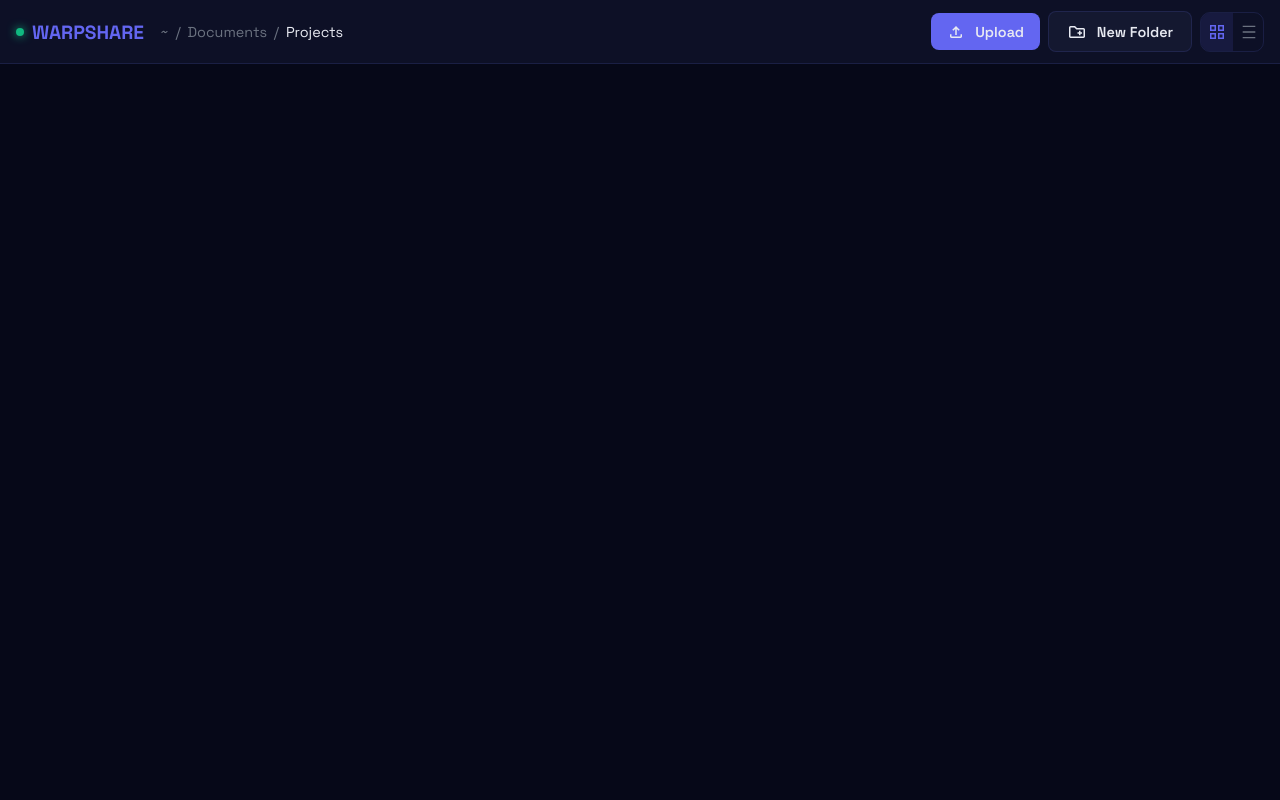
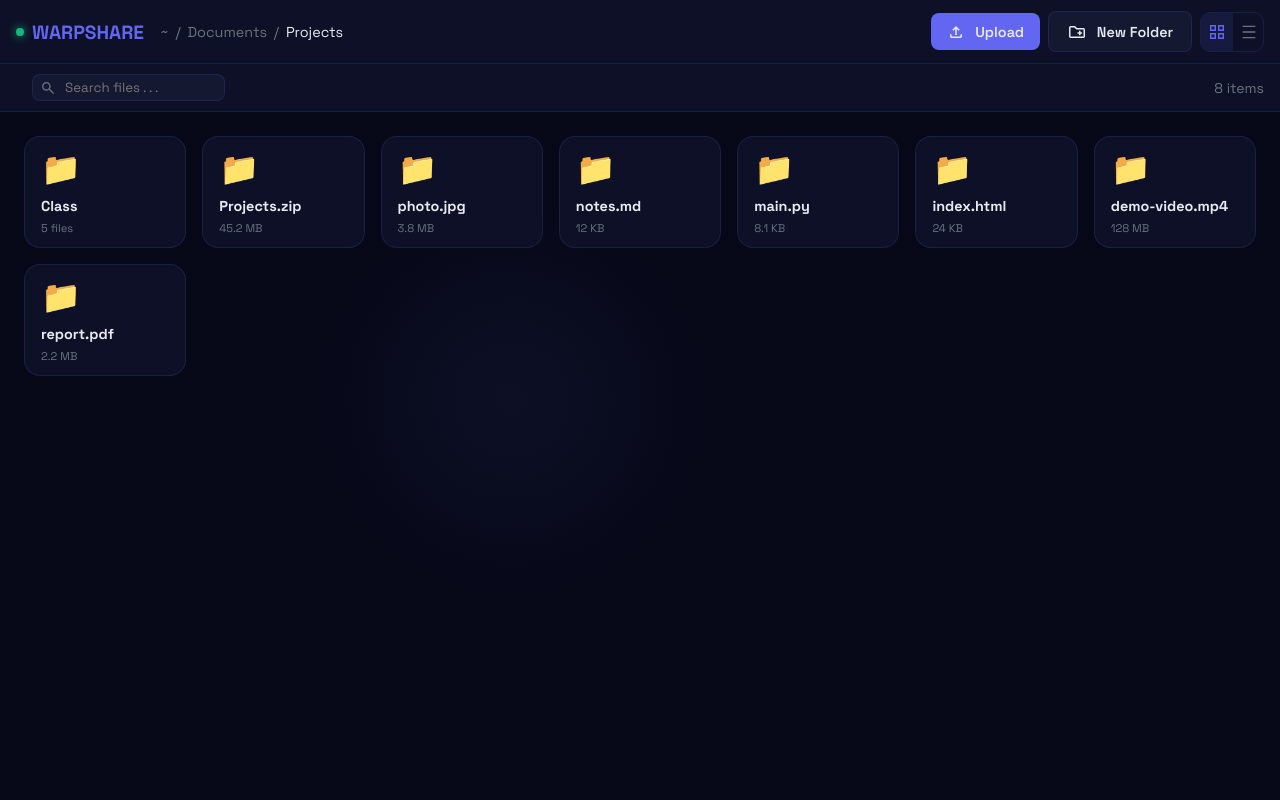
Before and after one commit to dconco/WarpShare, a Python web app: template templates/index.html in a window 1280 px wide. Run offline with Jinja, Linux system fonts and the light colour scheme; the template is opened without the code that fills it, so the values that code supplies are empty.

Commit message:
Added file loading from JS object

```diff
--- a/static/css/styles.css
+++ b/static/css/styles.css
@@ -25,11 +25,12 @@
     box-sizing: border-box;
     font-family: 'Space Grotesk', sans-serif;
     color: var(--primary-text);
+    transition: all .3s ease;
 }
 
 body {
     height: 100dvh;
-    background-color: var(--deep-back);
+    background: radial-gradient(circle 100px at 40% 50%, var(--surface) 0%, var(--deep-back) 200%);
 }
 
 .top-nav {
@@ -43,13 +44,13 @@ body {
     div {
         display: flex;
         align-items: center;
-    }
+    };
     .left {
         gap: 0.5rem;
-    }
+    };
     .right {
         gap: 0.5rem;
-    }
+    };
 }
 
 .dot {
@@ -144,3 +145,72 @@ button {
         }
     }
 }
+
+.search-nav {
+    padding: 1rem;
+    background-color: var(--surface);
+    height: 3rem;
+    border-bottom: 1px solid var(--border-color);
+    display: flex;
+    align-items: center;
+    justify-content: space-between;
+    input[type='search'] {
+        height: 1.7rem;
+        margin-left: 1rem;
+        background-color: var(--elevated-surface);
+        border: 1px solid var(--border-color);
+        border-radius: 8px;
+        padding-left: 2rem;
+        &:focus {
+            border: 1px solid var(--main-accent);
+            outline: none;
+            width: 15rem;
+        }
+    }
+}
+.search-bar {
+    position: relative;
+}
+.search-icon {
+    position: absolute;
+    top: 50%;
+    left: 2rem;
+    transform: translate(-50%, -50%);
+}
+#items {
+    color: var(--muted-text);
+    font-size: 14px;
+}
+
+.icon {
+    width: 100%;
+    height: 7rem;
+    padding: 1rem;
+    background-color: var(--surface);
+    border: 1px solid var(--border-color);
+    border-radius: 1rem;
+    display: flex;
+    flex-direction: column;
+    .img {
+        font-size: 32px;
+        line-height: 1;
+        margin-bottom: 12px;
+        display: block;
+        flex: 0.5;
+    }
+    .name {
+        font-size: 0.9rem;
+        margin-bottom: 6px;
+    }
+    .size {
+        font-size: 0.7rem;
+        color: var(--muted-text);
+    }
+}
+
+#files {
+    padding: 1.5rem;
+    display: grid;
+    grid-template-columns: repeat(7, 1fr);
+    gap: 1rem;
+}
--- a/static/js/index.js
+++ b/static/js/index.js
@@ -1,6 +1,48 @@
+const files = document.getElementById("files");
 function view(layout) {
     const gridbtn = document.querySelector(".grid");
     const listbtn = document.querySelector(".list");
     gridbtn.classList.toggle('active', layout === 'grid');
     listbtn.classList.toggle('active', layout === 'list')
 }
+
+let currentDir = {
+    name: "Projects",
+    files: [
+        {
+            name: "Class",
+            files: [["Projects.zip", 45200], ["photo.jpg", 3800], ["notes.md", 12], ["main.py", 8.1], ["index.html", 24]]
+        },
+        ["Projects.zip", 45200],
+        ["photo.jpg", 3800],
+        ["notes.md", 12],
+        ["main.py", 8.1],
+        ["index.html", 24],
+        ["demo-video.mp4", 128000],
+        ["report.pdf", 2200],
+    ]
+};
+
+document.getElementById("items").innerText = `${currentDir.files.length} items`;
+
+const fragment = document.createDocumentFragment();
+
+for (file of currentDir.files) {
+    const fileIcon = document.createElement("div");
+    fileIcon.className = 'icon';
+    if (Array.isArray(file)) {
+        fileIcon.innerHTML = `
+            <span class="img">📁</span>
+            <h3 class="name">${file[0]}</h3>
+            <p class="size">${(file[1] < 1000) ? `${file[1]} KB` : `${file[1] / 1000} MB`}</p>
+        `;
+    } else {
+        fileIcon.innerHTML = `
+            <span class="img">📁</span>
+            <h3 class="name">${file.name}</h3>
+            <p class="size">${file.files.length} files</p>
+        `;
+    }
+    fragment.appendChild(fileIcon);
+}
+files.appendChild(fragment);
--- a/templates/index.html
+++ b/templates/index.html
@@ -35,6 +35,16 @@
                 </div>
             </div>
         </nav>
+        <nav class="search-nav">
+            <div class="search-bar">
+                <input type="search" placeholder="Search files . . .">
+                <svg xmlns="http://www.w3.org/2000/svg" class="search-icon" height="16px" viewBox="0 -960 960 960" width="16px" fill="#6b7280"><path d="M784-120 532-372q-30 24-69 38t-83 14q-109 0-184.5-75.5T120-580q0-109 75.5-184.5T380-840q109 0 184.5 75.5T640-580q0 44-14 83t-38 69l252 252-56 56ZM380-400q75 0 127.5-52.5T560-580q0-75-52.5-127.5T380-760q-75 0-127.5 52.5T200-580q0 75 52.5 127.5T380-400Z"/></svg>
+            </div>
+            <p id="items">0 items</p>
+        </nav>
+        <div id="files">
+
+        </div>
     </div>
     <script src="/static/js/index.js"></script>
 </body>
```
